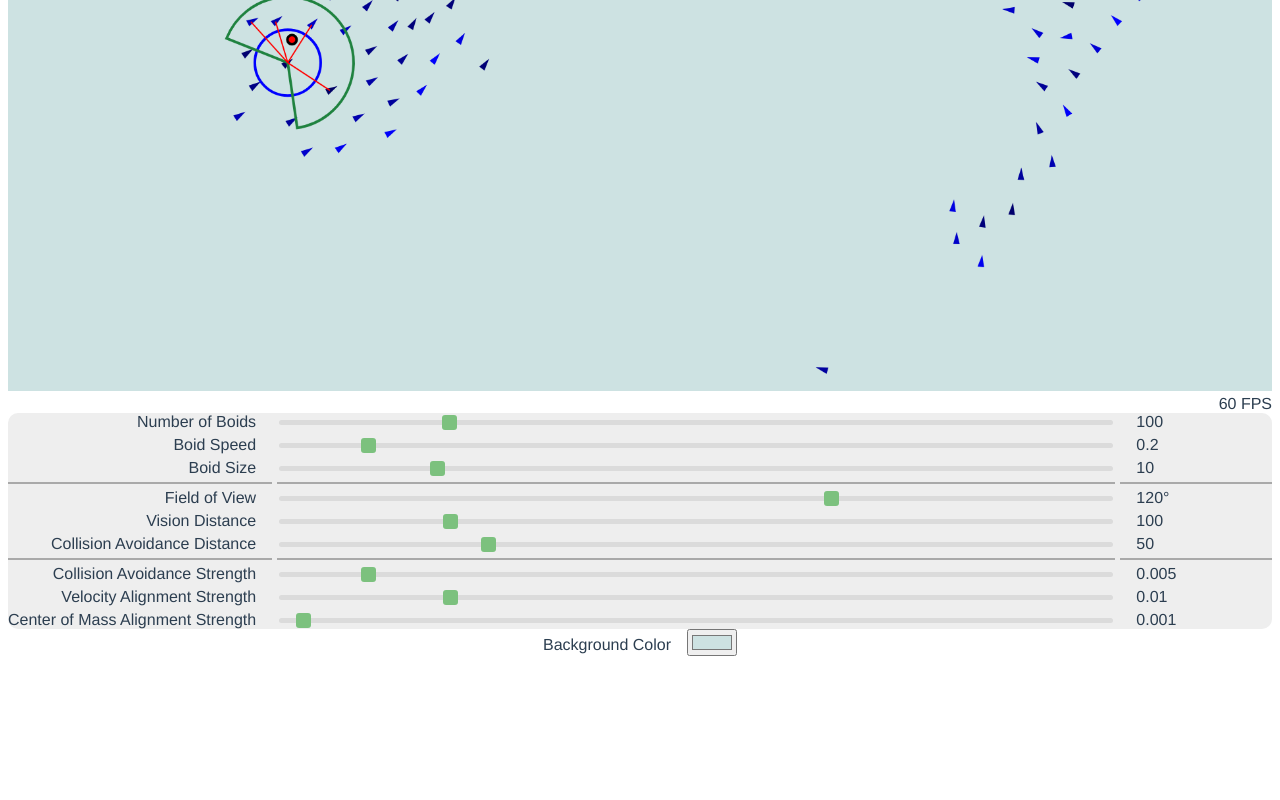
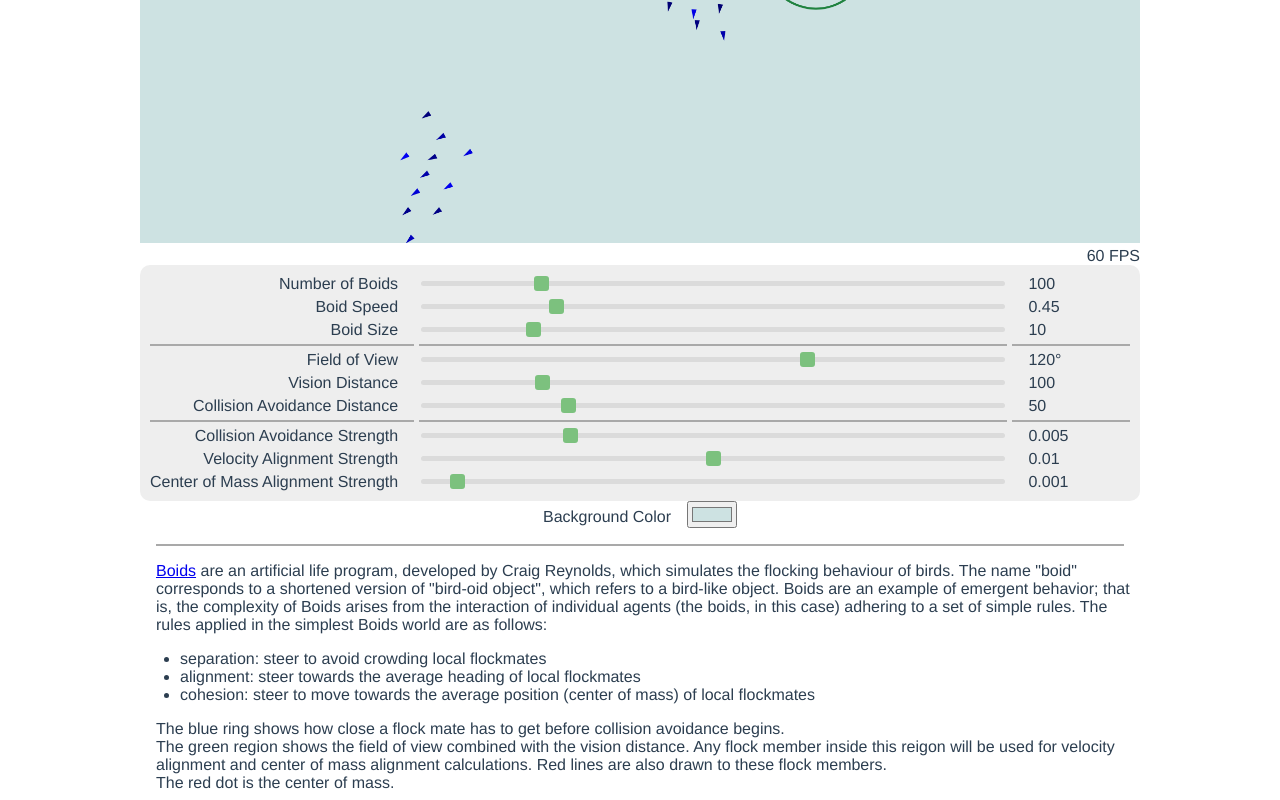
Before and after one commit to PhilipNelson5/Boids, a Vue app: page / in a window 1280 px wide. Shown: the part 380-1180 px from the top of the page. Before the commit the page ends 1044 px from the top, so only its background shows below. Built offline with nearby package versions, Linux system fonts and the light colour scheme.

Commit message:
tweaking parameters and gui

```diff
--- a/src/components/Boids.vue
+++ b/src/components/Boids.vue
@@ -88,7 +88,7 @@
           id="collision_avoidance_strength"
           type="range"
           min="0"
-          max=".05"
+          max=".02"
           step=".001"
           class="slider"
           v-model="collision_avoidance_strength"
@@ -99,7 +99,7 @@
           id="velocity_align_strength"
           type="range"
           min="0"
-          max=".05"
+          max=".02"
           step=".001"
           class="slider"
           v-model="velocity_align_strength"
@@ -112,7 +112,7 @@
           id="center_of_mass_align_strength"
           type="range"
           min="0"
-          max=".05"
+          max=".02"
           step=".001"
           class="slider"
           v-model="center_of_mass_align_strength"
@@ -121,6 +121,42 @@
       </div>
       <label for="color">Background Color</label>
       <input id="color" type="color" v-model="background_color" />
+      <div class="bar m1em" />
+      <div>
+        <p class="left">
+          <a href="https://en.wikipedia.org/wiki/Boids">Boids</a> are an
+          artificial life program, developed by Craig Reynolds, which simulates
+          the flocking behaviour of birds. The name "boid" corresponds to a
+          shortened version of "bird-oid object", which refers to a bird-like
+          object. Boids are an example of emergent behavior; that is, the
+          complexity of Boids arises from the interaction of individual agents
+          (the boids, in this case) adhering to a set of simple rules. The rules
+          applied in the simplest Boids world are as follows:
+        </p>
+        <ul>
+          <li>
+            separation: steer to avoid crowding local flockmates
+          </li>
+          <li>
+            alignment: steer towards the average heading of local flockmates
+          </li>
+          <li>
+            cohesion: steer to move towards the average position (center of
+            mass) of local flockmates
+          </li>
+        </ul>
+        <p class="left">
+          The blue ring shows how close a flock mate has to get before collision
+          avoidance begins.
+        </p>
+        <p class="left">
+          The green region shows the field of view combined with the vision
+          distance. Any flock member inside this reigon will be used for
+          velocity alignment and center of mass alignment calculations. Red
+          lines are also drawn to these flock members.
+        </p>
+        <p class="left">The red dot is the center of mass.</p>
+      </div>
     </div>
   </div>
 </template>
@@ -148,7 +184,7 @@ export default {
       },
       boids: [],
       boid_size: 10,
-      speed: 0.2,
+      speed: 0.45,
       num_boids: 100,
       vision_dist: 100,
       field_of_view_deg: 120,
@@ -423,11 +459,11 @@ export default {
 .container {
   display: grid;
   grid-template-columns: max-content auto 12%;
-  /* grid-auto-rows: 25px; */
   grid-gap: 5px;
   align-items: center;
   background: #eee;
   border-radius: 10px;
+  padding: 10px;
 }
 .container > label {
   text-align: right;
@@ -473,7 +509,8 @@ p {
   opacity: 1;
 }
 .box {
-  height: 100%;
+  max-width: 1000px;
+  margin: 0 auto;
 }
 .bar {
   background: darkgray;
@@ -486,4 +523,13 @@ canvas {
 .right {
   text-align: right;
 }
+.left {
+  text-align: left;
+}
+ul {
+  text-align: left;
+}
+.m1em {
+  margin: 1em;
+}
 </style>
```
